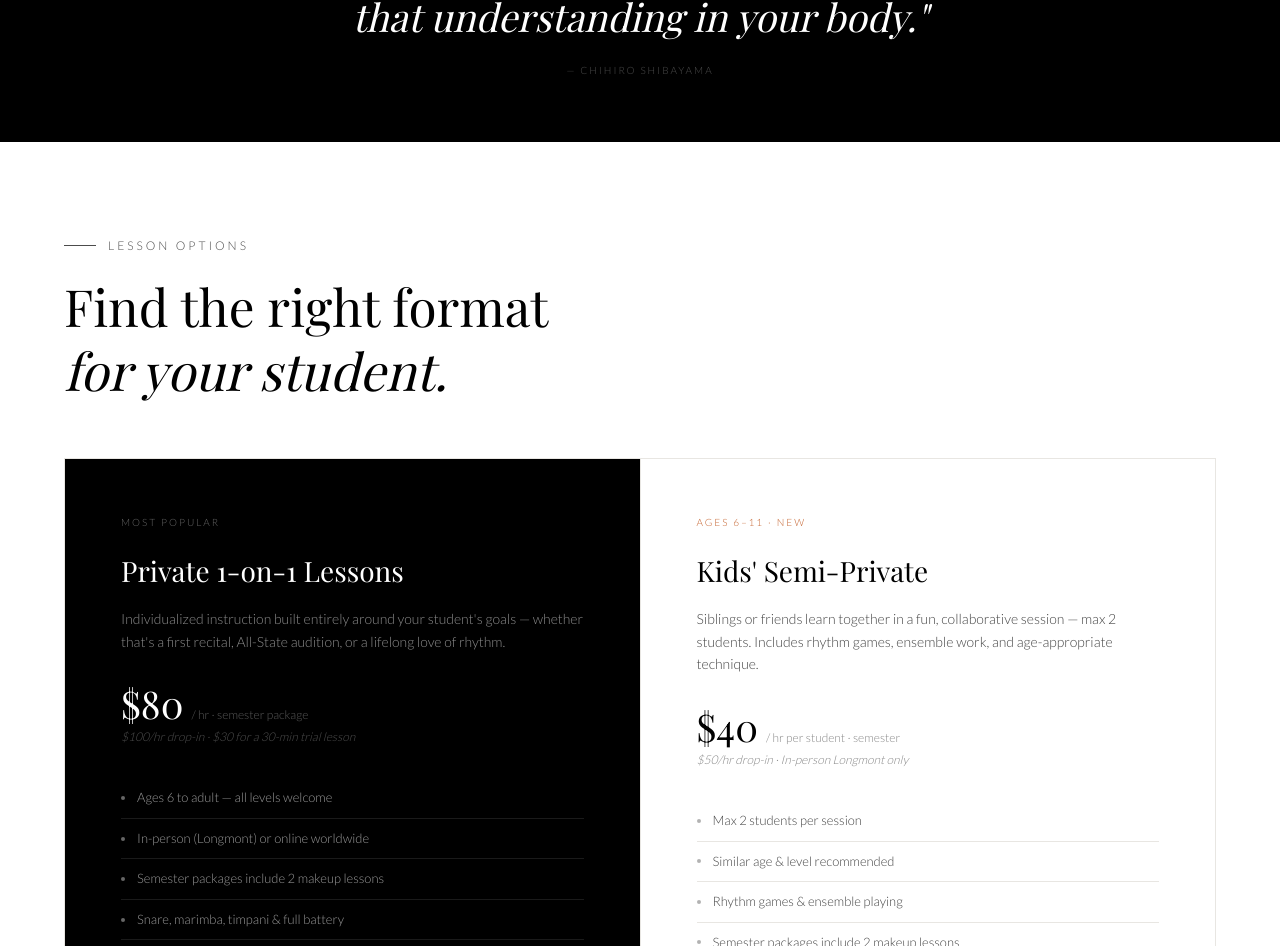
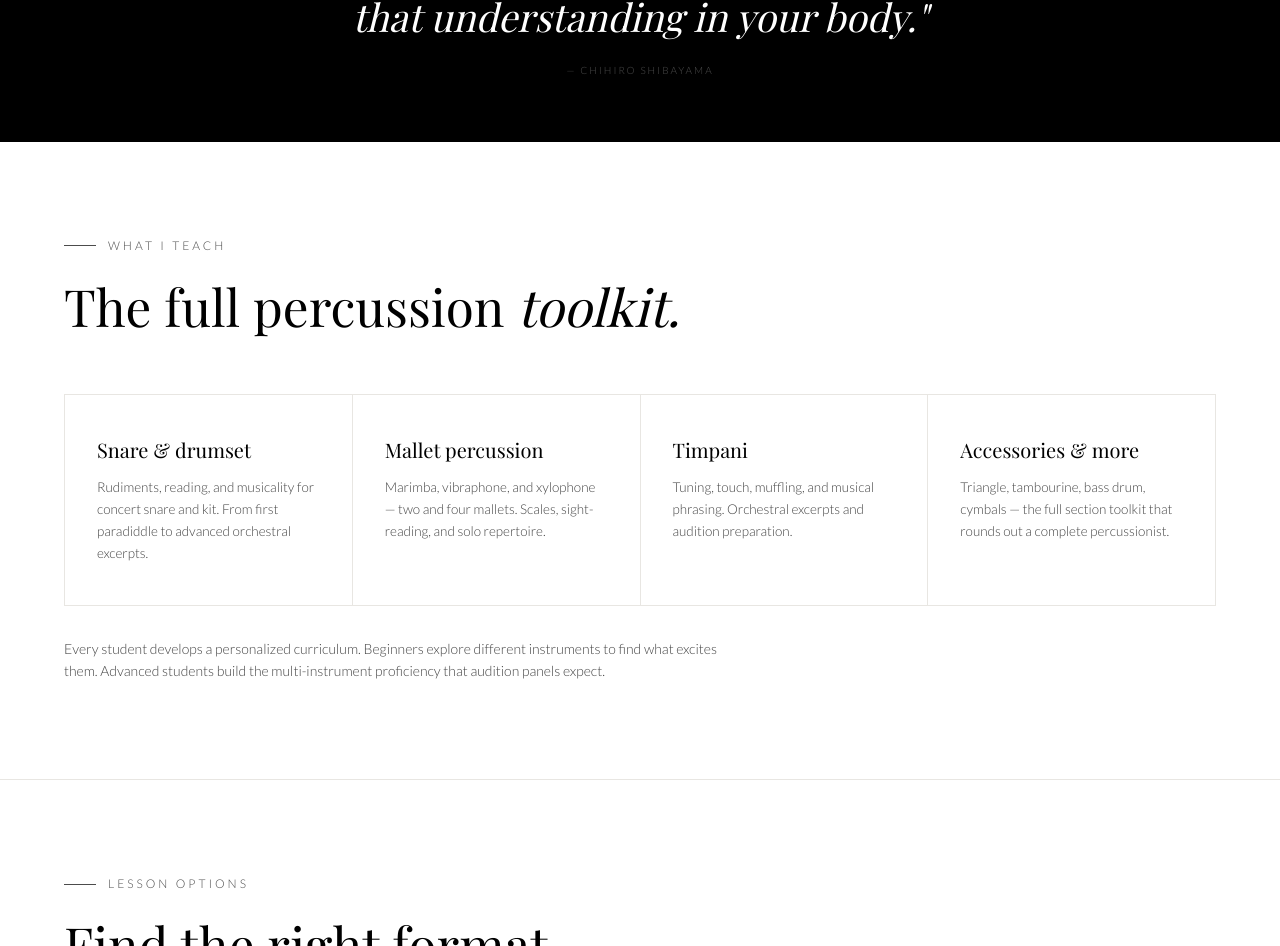
Before and after one commit to cheesehero112/chihiro-site, a React (Vite) app: page /teaching in a window 1280 px wide. Shown: the part 1854-2800 px from the top of the page. Built offline with nearby package versions, Linux system fonts and the light colour scheme; a web font is replaced by a local one.

Commit message:
added what I teach section in teaching page

```diff
--- a/src/pages/Teaching.tsx
+++ b/src/pages/Teaching.tsx
@@ -88,7 +88,7 @@ export default function Teaching() {
             World-class<br />percussion<br /><em className="text-accent">instruction.</em>
           </h1>
           <p className="text-[15px] text-text-gray font-light leading-relaxed max-w-md mb-12">
-            Juilliard-trained, New York City–seasoned, and now right here in Longmont, CO. Private lessons for students of all ages — from first-time beginners to pre-college and beyond.
+            Juilliard-trained, New York City–seasoned, and now right here in Longmont, CO. Instruction for every percussionist — from first-time beginners to pre-college and beyond.
           </p>
           <div className="flex gap-8 pb-10 border-b border-light-gray mb-10">
             <Stat num="25+" label="Years performing" />
@@ -142,6 +142,44 @@ export default function Teaching() {
         </p>
         <p className="text-2xs tracking-[0.2em] uppercase text-white/30">— Chihiro Shibayama</p>
       </div>
+
+      {/* WHAT I TEACH */}
+      <section className="px-6 lg:px-16 py-16 lg:py-24 border-b border-light-gray">
+        <div className="max-w-7xl mx-auto">
+          <p className="eyebrow mb-5">What I teach</p>
+          <h2 className="section-title mb-14">
+            The full percussion <em>toolkit.</em>
+          </h2>
+          <div className="grid grid-cols-1 sm:grid-cols-2 lg:grid-cols-4 gap-px bg-light-gray border border-light-gray">
+            {[
+              {
+                title: 'Snare & drumset',
+                desc: 'Rudiments, reading, and musicality for concert snare and kit. From first paradiddle to advanced orchestral excerpts.',
+              },
+              {
+                title: 'Mallet percussion',
+                desc: 'Marimba, vibraphone, and xylophone — two and four mallets. Scales, sight-reading, and solo repertoire.',
+              },
+              {
+                title: 'Timpani',
+                desc: 'Tuning, touch, muffling, and musical phrasing. Orchestral excerpts and audition preparation.',
+              },
+              {
+                title: 'Accessories & more',
+                desc: 'Triangle, tambourine, bass drum, cymbals — the full section toolkit that rounds out a complete percussionist.',
+              },
+            ].map(({ title, desc }) => (
+              <div key={title} className="bg-white px-8 py-10">
+                <h3 className="font-serif text-[20px] text-black mb-3">{title}</h3>
+                <p className="text-[13.5px] text-text-gray font-light leading-relaxed">{desc}</p>
+              </div>
+            ))}
+          </div>
+          <p className="text-[14px] text-text-gray font-light leading-relaxed mt-8 max-w-2xl">
+            Every student develops a personalized curriculum. Beginners explore different instruments to find what excites them. Advanced students build the multi-instrument proficiency that audition panels expect.
+          </p>
+        </div>
+      </section>
 
       {/* LESSONS */}
       <section id="lessons" className="px-6 lg:px-16 py-16 lg:py-24">
```
